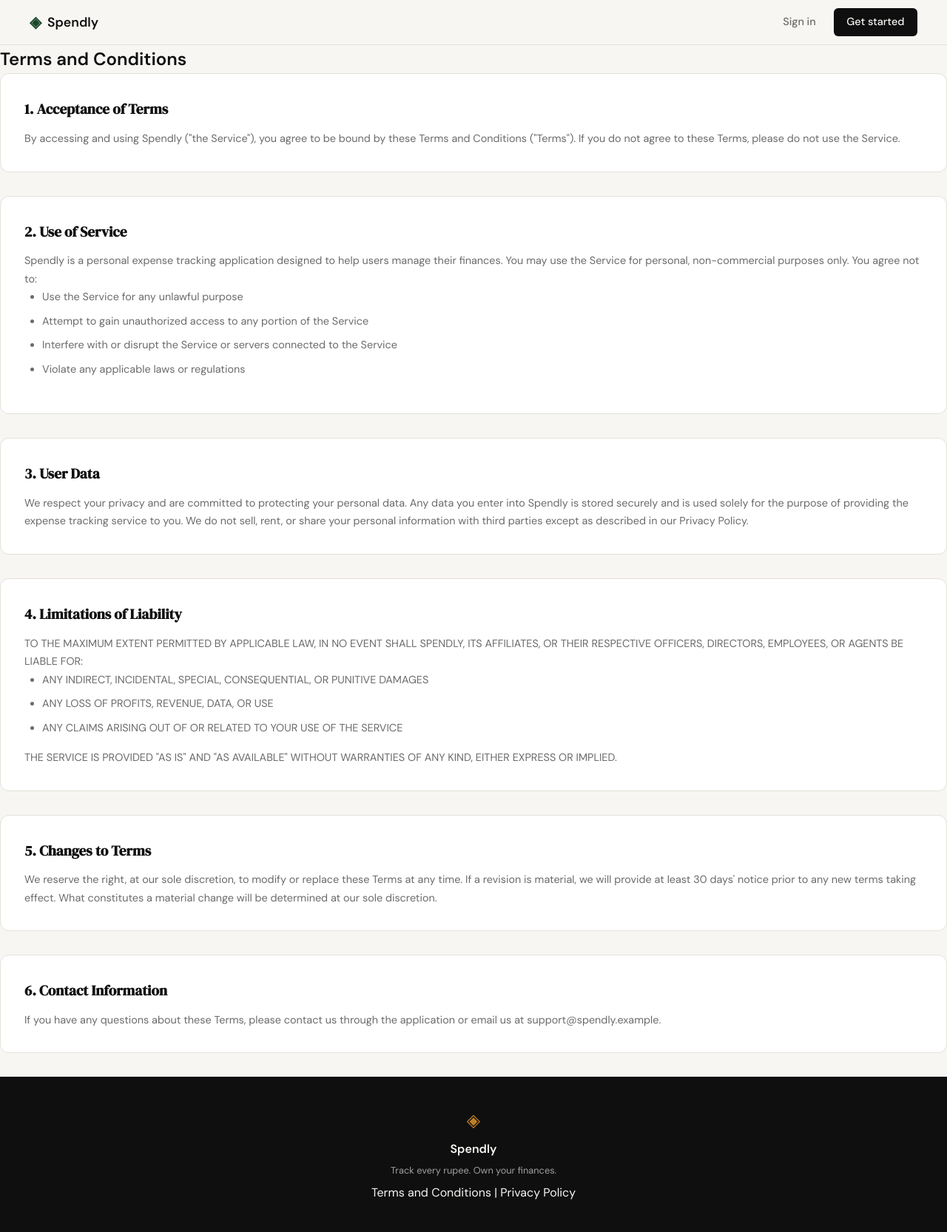
After one commit to Mr-NILESH-KUMAR/Kharch, a Flask app: page /terms in a window 1280 px wide. The commit adds this page. Shown: the whole page at 74% size. Run offline with Flask 3, Linux system fonts and the light colour scheme.

Commit message:
landing: add terms and conditions page with styled content

```diff
--- a/expense-tracker/app.py
+++ b/expense-tracker/app.py
@@ -20,6 +20,11 @@
 @app.route("/login")
 def login():
     return render_template("login.html")
+
+
+@app.route("/terms")
+def terms():
+    return render_template("terms.html")
 
 
 # ------------------------------------------------------------------ #
--- a/expense-tracker/templates/base.html
+++ b/expense-tracker/templates/base.html
@@ -35,7 +35,7 @@
             <span class="footer-name">Spendly</span>
             <p class="footer-copy">Track every rupee. Own your finances.</p>
             <p>
-                <a href="#">Terms and Conditions</a> |
+                <a href="/terms">Terms and Conditions</a> |
                 <a href="#">Privacy Policy</a>
             </p>
         </div>
--- /dev/null
+++ b/expense-tracker/templates/terms.html
@@ -0,0 +1,88 @@
+{% extends "base.html" %}
+
+{% block title %}Spendly — Terms and Conditions{% endblock %}
+
+{% block content %}
+<style>
+    .term-card {
+        background: var(--paper-card);
+        border: 1px solid var(--border);
+        border-radius: var(--radius-md);
+        padding: 2rem;
+        margin-bottom: 2rem;
+    }
+
+    .term-card h2 {
+        font-family: var(--font-display);
+        font-size: 1.2rem;
+        color: var(--ink);
+        margin-bottom: 0.75rem;
+    }
+
+    .term-card p,
+    .term-card ul {
+        font-size: 0.9rem;
+        color: var(--ink-muted);
+        line-height: 1.7;
+    }
+
+    .term-card ul {
+        margin-left: 1.5rem;
+        margin-bottom: 1rem;
+    }
+
+    .term-card li {
+        margin-bottom: 0.5rem;
+    }
+</style>
+
+<section class="terms-section">
+    <div class="terms-inner">
+        <h1 class="terms-title">Terms and Conditions</h1>
+
+        <div class="terms-content">
+            <div class="term-card">
+                <h2>1. Acceptance of Terms</h2>
+                <p>By accessing and using Spendly ("the Service"), you agree to be bound by these Terms and Conditions ("Terms"). If you do not agree to these Terms, please do not use the Service.</p>
+            </div>
+
+            <div class="term-card">
+                <h2>2. Use of Service</h2>
+                <p>Spendly is a personal expense tracking application designed to help users manage their finances. You may use the Service for personal, non-commercial purposes only. You agree not to:</p>
+                <ul>
+                    <li>Use the Service for any unlawful purpose</li>
+                    <li>Attempt to gain unauthorized access to any portion of the Service</li>
+                    <li>Interfere with or disrupt the Service or servers connected to the Service</li>
+                    <li>Violate any applicable laws or regulations</li>
+                </ul>
+            </div>
+
+            <div class="term-card">
+                <h2>3. User Data</h2>
+                <p>We respect your privacy and are committed to protecting your personal data. Any data you enter into Spendly is stored securely and is used solely for the purpose of providing the expense tracking service to you. We do not sell, rent, or share your personal information with third parties except as described in our Privacy Policy.</p>
+            </div>
+
+            <div class="term-card">
+                <h2>4. Limitations of Liability</h2>
+                <p>TO THE MAXIMUM EXTENT PERMITTED BY APPLICABLE LAW, IN NO EVENT SHALL SPENDLY, ITS AFFILIATES, OR THEIR RESPECTIVE OFFICERS, DIRECTORS, EMPLOYEES, OR AGENTS BE LIABLE FOR:</p>
+                <ul>
+                    <li>ANY INDIRECT, INCIDENTAL, SPECIAL, CONSEQUENTIAL, OR PUNITIVE DAMAGES</li>
+                    <li>ANY LOSS OF PROFITS, REVENUE, DATA, OR USE</li>
+                    <li>ANY CLAIMS ARISING OUT OF OR RELATED TO YOUR USE OF THE SERVICE</li>
+                </ul>
+                <p>THE SERVICE IS PROVIDED "AS IS" AND "AS AVAILABLE" WITHOUT WARRANTIES OF ANY KIND, EITHER EXPRESS OR IMPLIED.</p>
+            </div>
+
+            <div class="term-card">
+                <h2>5. Changes to Terms</h2>
+                <p>We reserve the right, at our sole discretion, to modify or replace these Terms at any time. If a revision is material, we will provide at least 30 days' notice prior to any new terms taking effect. What constitutes a material change will be determined at our sole discretion.</p>
+            </div>
+
+            <div class="term-card">
+                <h2>6. Contact Information</h2>
+                <p>If you have any questions about these Terms, please contact us through the application or email us at support@spendly.example.</p>
+            </div>
+        </div>
+    </div>
+</section>
+{% endblock %}
```
